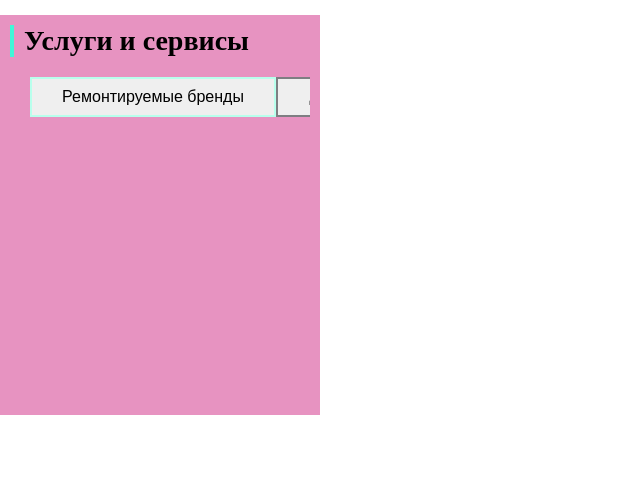
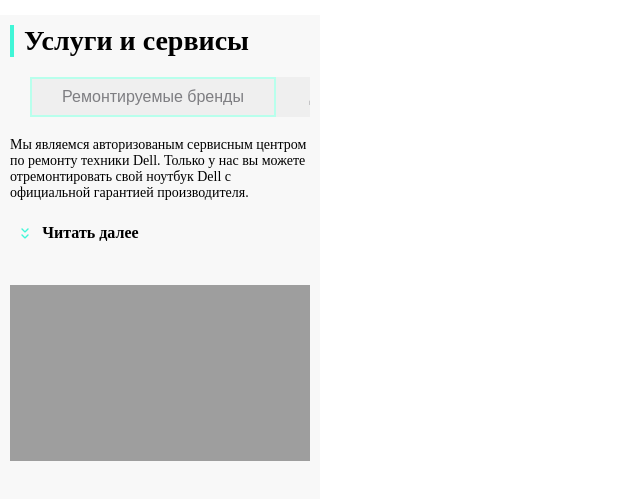
Before and after one commit to vladimir72031910-ui/vladimir-full--stack-6.8, a plain HTML site: page 6.8/index.html in a window 1280 px wide. Shown: the part 91-590 px from the top of the page, without its empty margins (0-640 px from the left). Drawn offline with Linux system fonts and the light colour scheme.

Commit message:
feat: main-menu css

```diff
--- a/6.8/index.html
+++ b/6.8/index.html
@@ -126,6 +126,40 @@
 
 
 
+
+        <div class="information">
+
+          <span class="information__text">
+            Мы являемся авторизованым
+            сервисным центром
+            по ремонту техники Dell. Только у нас вы
+            можете отремонтировать свой ноутбук Dell
+            с официальной гарантией производителя.
+          </span>
+
+          <div class="information__loading">
+
+            <div class="information__loading--down">
+
+
+            <img src="http://127.0.0.1:5500/ic/expand.svg"
+            alt="expand.svg" >
+            </div>
+            <span>Читать далее</span>
+
+          </div>
+
+
+        </div>
+
+        <div class="text__cps">
+
+          <img src="http://127.0.0.1:5500/_MG_3223.svg"
+          alt="cps.svg" class="text__cps text__cps--green ">
+
+        </div>
+
+
       </div>
 
     </main>
--- a/6.8/style.css
+++ b/6.8/style.css
@@ -54,9 +54,9 @@
 
 
     padding: 10px;
-    background-color: rgb(231, 147, 193);
+    background-color: #F8F8F8;
     max-width: 320px;
-    height: 400px;
+    height: 500px;
 }
 
 .text__title {
@@ -76,6 +76,10 @@
     flex-direction: row;
     justify-content: flex-start;
     padding: 20px;
+    -webkit-overflow-scrolling: touch;
+    scrollbar-width: none;
+    flex-shrink: 0;
+
 
 }
 
@@ -92,7 +96,8 @@
     font-size: 16px;
     width: 246px;
     height: 40px;
-    border: 2px solid #7E7E82 ;
+    color:  #7E7E82 ;
+    border: none;
 
 
 }
@@ -100,3 +105,51 @@
 .button__select--blue {
     border: 2px solid #B8FFEC ;
 }
+
+.information {
+    display: flex;
+    flex-direction: column;
+    gap: 20px;
+
+}
+
+.information__text {
+    font-size: 14px;
+}
+
+.information__loading {
+    display: flex;
+    flex-direction: row;
+    display: flex;
+    justify-content: center;
+    align-items: center;
+    width: 132px;
+    height: 24px;
+    gap: 5px;
+    font-weight: bold;
+
+
+
+}
+
+.information__loading--down {
+
+    width: 24px;
+    height: 24px;
+
+}
+
+.text__cps {
+    display: flex;
+    flex-direction: row;
+    justify-content: center;
+    align-items: center;
+    margin-top: 20px;
+
+
+}
+
+.text__cps--green {
+    width: 320px;
+    height: 176px;
+}
```
Also changed, not shown: ic/expand.svg (added), 1 other file.
